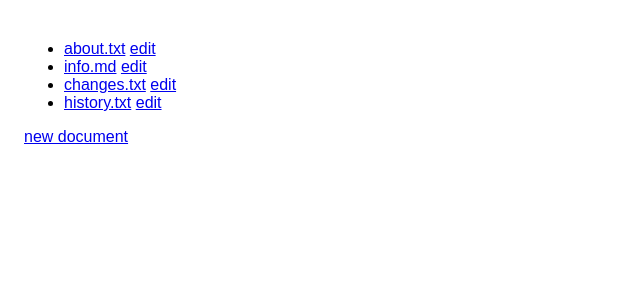
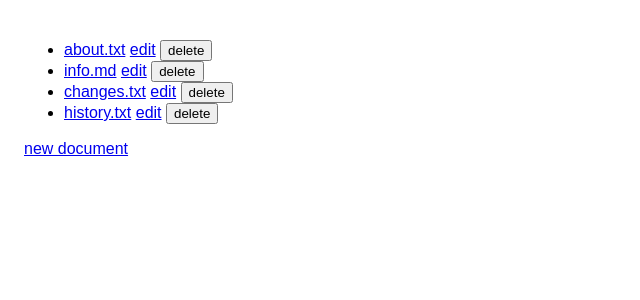
Before and after one commit to smulloy21/cms, a Flask app: page / in a window 1280 px wide. Shown: the top 300 px of the page, without its empty margins (0-640 px from the left). Run offline with Flask 3, Linux system fonts and the light colour scheme.

Commit message:
delete files

```diff
--- a/app.py
+++ b/app.py
@@ -113,5 +113,22 @@ def create_file():
     return redirect(url_for('index'))
 
 
+@app.route('/<filename>/delete', methods=["POST"])
+def delete_file(filename):
+    data_dir = get_data_path()
+    file_path = os.path.join(data_dir, filename)
+
+    if not os.path.exists(file_path):
+        flash(f'{filename} does not exist.', 'error')
+        session.modified = True
+        return redirect(url_for('index'))
+
+    os.remove(file_path)
+
+    flash(f'{filename} successfully deleted.', 'success')
+    session.modified = True
+    return redirect(url_for('index'))
+
+
 if __name__ == '__main__':
     app.run(debug=True, port=5003)
--- a/static/css/main.css
+++ b/static/css/main.css
@@ -22,3 +22,6 @@ textarea {
 .error {
     background-color: red;
 }
+#delete_form {
+    display: inline;
+}
--- a/templates/index.html
+++ b/templates/index.html
@@ -4,7 +4,11 @@
   <ul>
     {% for file in files %}
       <li>
-        <a href="{{ url_for('get_file', filename=file) }}">{{ file }}</a> <a href="{{ url_for('show_edit_file', filename=file) }}">edit</a>
+        <a href="{{ url_for('get_file', filename=file) }}">{{ file }}</a>
+        <a href="{{ url_for('show_edit_file', filename=file) }}">edit</a>
+        <form action="{{ url_for('delete_file', filename=file) }}" method="post" id="delete_form">
+          <input type="submit" value="delete">
+        </form>
       </li>
     {% endfor %}
   </ul>
```
Also changed, not shown: tests/test_app.py (+17 -0 lines).
